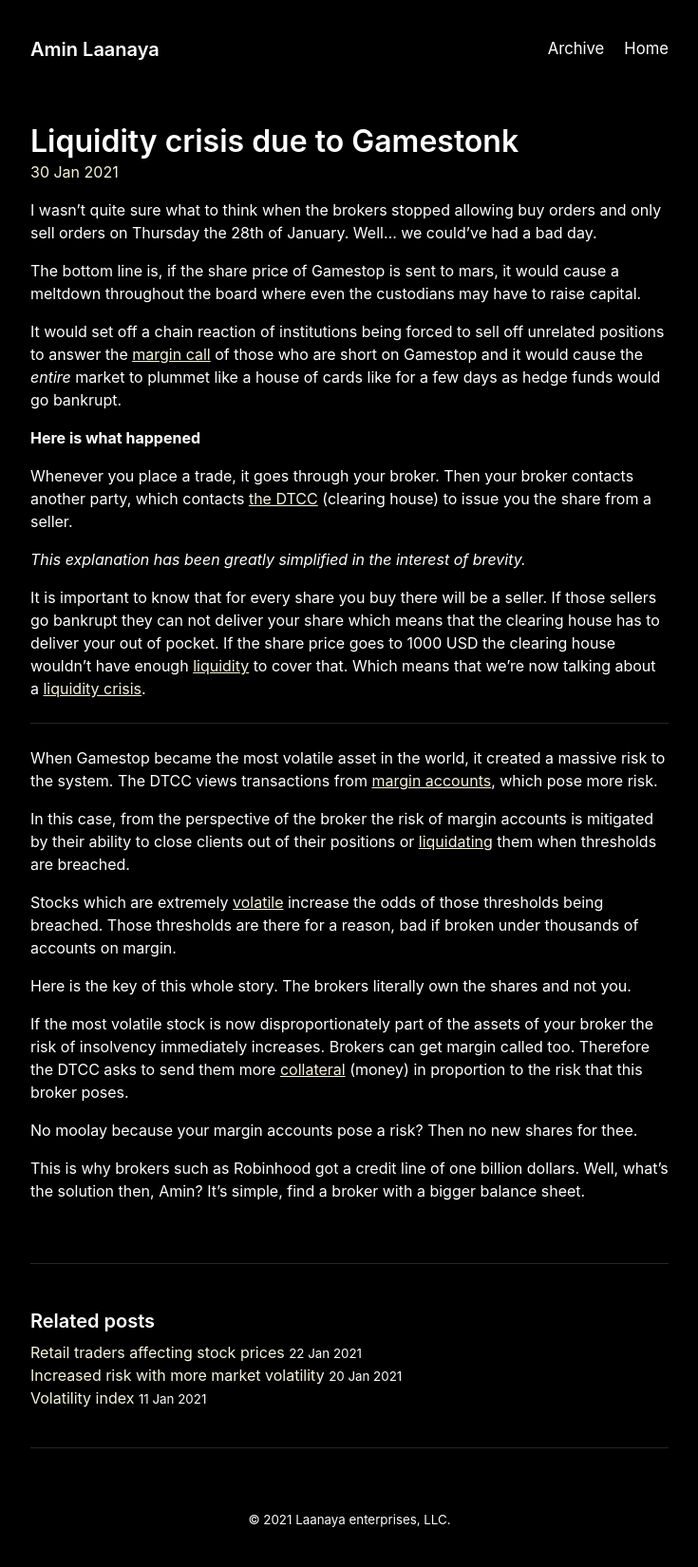
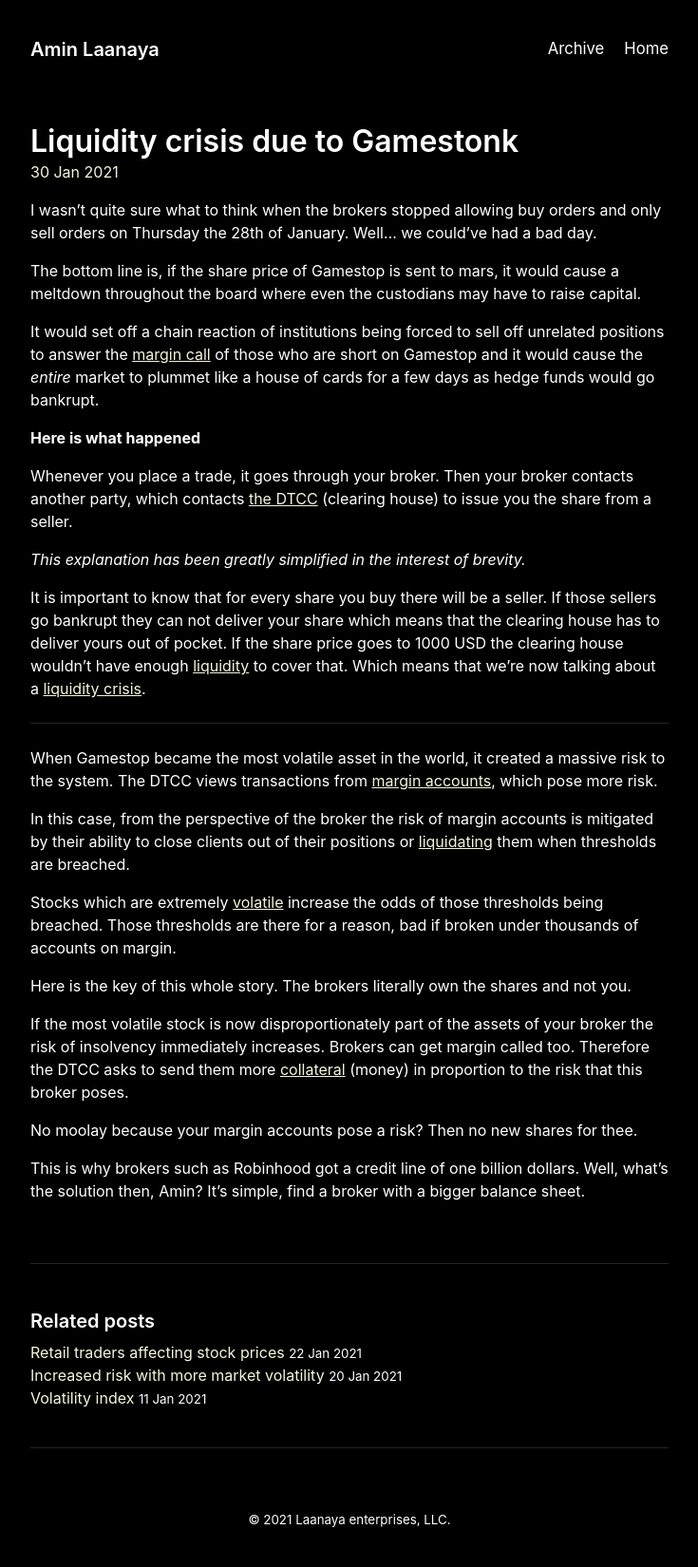
Before and after one commit to Bobcycle/Blog, a Jekyll site: the page built from _posts/2021-01-30-liquidity-crisis-due-to-gamestonk.md, in a window 1280 px wide. Shown: the whole page at 95% size, without its empty margins (272-1007 px from the left). Built offline with Jekyll 4.4.1, drawn with Linux system fonts in a browser that asks for light colours.

Commit message:
Update 2021-01-30-liquidity-crisis-due-to-gamestonk.md

```diff
--- a/_posts/2021-01-30-liquidity-crisis-due-to-gamestonk.md
+++ b/_posts/2021-01-30-liquidity-crisis-due-to-gamestonk.md
@@ -7,7 +7,7 @@ I wasn't quite sure what to think when the brokers stopped allowing buy orders a
 
 The bottom line is, if the share price of Gamestop is sent to mars, it would cause a meltdown throughout the board where even the custodians may have to raise capital.
 
-It would set off a chain reaction of institutions being forced to sell off unrelated positions to answer the [margin call](https://www.investopedia.com/terms/m/margincall.asp) of those who are short on Gamestop and it would cause the *entire* market to plummet like a house of cards like for a few days as hedge funds would go bankrupt.
+It would set off a chain reaction of institutions being forced to sell off unrelated positions to answer the [margin call](https://www.investopedia.com/terms/m/margincall.asp) of those who are short on Gamestop and it would cause the *entire* market to plummet like a house of cards for a few days as hedge funds would go bankrupt.
 
 **Here is what happened**
 
@@ -15,7 +15,7 @@ Whenever you place a trade, it goes through your broker. Then your broker contac
 
 *This explanation has been greatly simplified in the interest of brevity.*
 
-It is important to know that for every share you buy there will be a seller. If those sellers go bankrupt they can not deliver your share which means that the clearing house has to deliver your out of pocket. If the share price goes to 1000 USD the clearing house wouldn’t have enough [liquidity](https://www.investopedia.com/terms/l/liquidity.asp) to cover that. Which means that we’re now talking about a [liquidity crisis](https://www.investopedia.com/terms/l/liquidity-crisis.asp).
+It is important to know that for every share you buy there will be a seller. If those sellers go bankrupt they can not deliver your share which means that the clearing house has to deliver yours out of pocket. If the share price goes to 1000 USD the clearing house wouldn’t have enough [liquidity](https://www.investopedia.com/terms/l/liquidity.asp) to cover that. Which means that we’re now talking about a [liquidity crisis](https://www.investopedia.com/terms/l/liquidity-crisis.asp).
 
 ---
 
```
